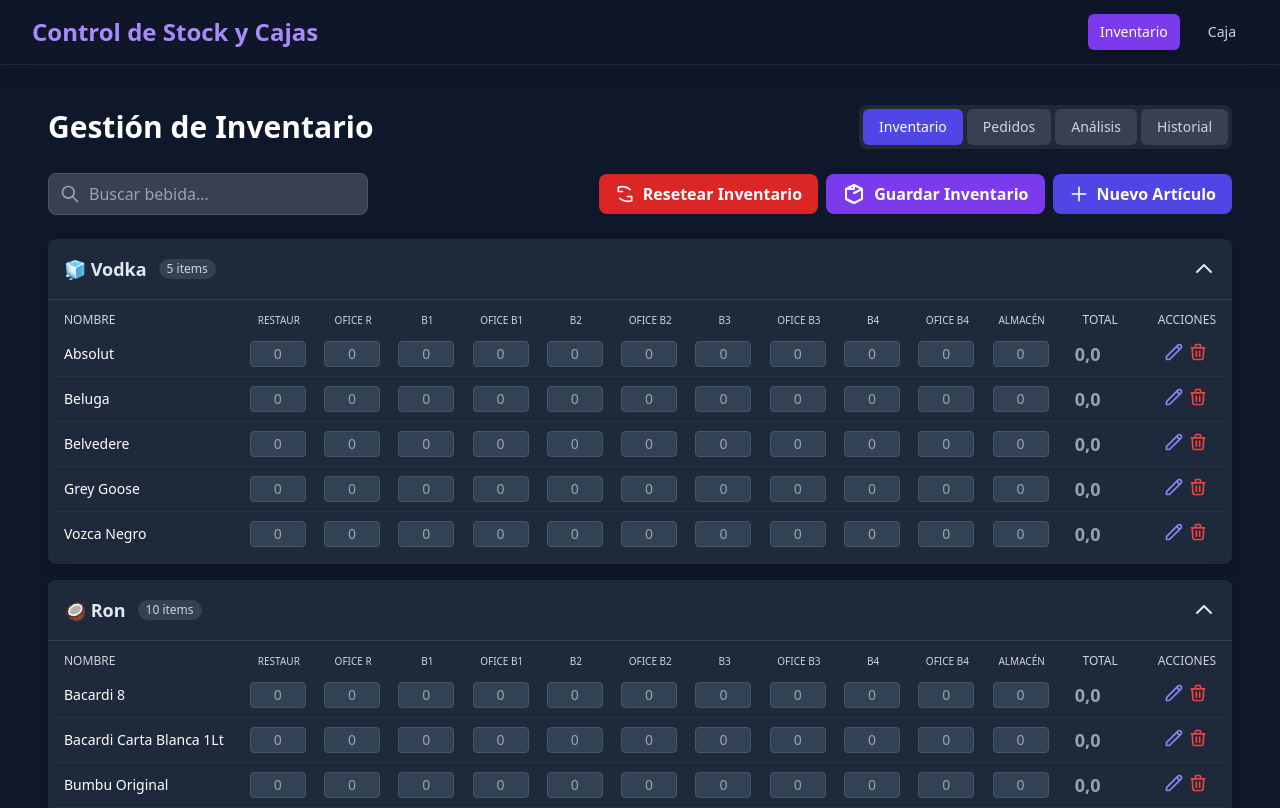
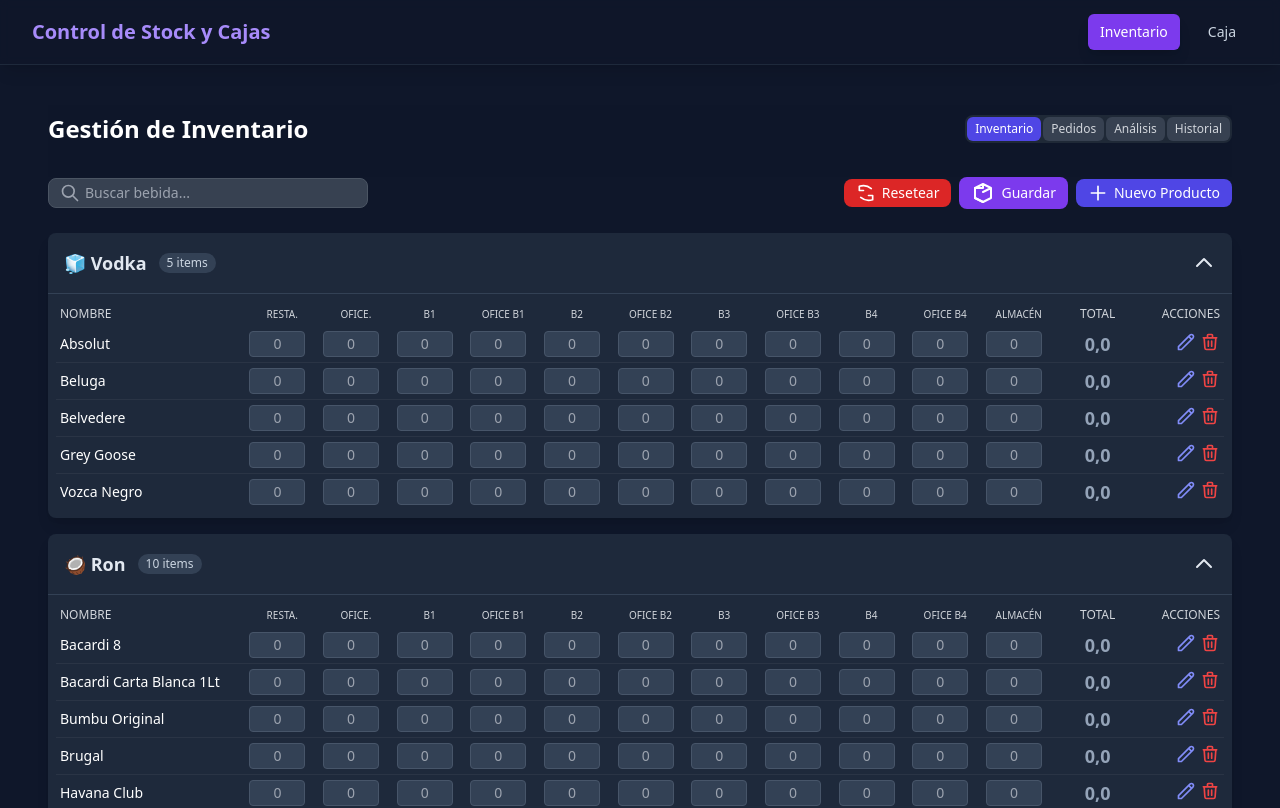
Before and after one commit to MiryamMiravalles/inventario_app, a React (Vite) app: page / in a window 1280 px wide. Shown: the top 808 px of the page. Built offline with nearby package versions, Linux system fonts and the light colour scheme.

Commit message:
frontend botones

```diff
--- a/App.tsx
+++ b/App.tsx
@@ -1521,7 +1521,7 @@ const App: React.FC = () => {
       <nav className="bg-slate-900/80 backdrop-blur-sm shadow-lg sticky top-0 z-10 border-b border-slate-800">
         <div className="max-w-7xl mx-auto px-4 sm:px-6 lg:px-8">
           <div className="flex items-center justify-between h-16">
-            <div className="flex-shrink-0 text-violet-400 font-bold text-2xl">
+            <div className="flex-shrink-0 text-violet-400 font-bold text-xl">
               Control de Stock y Cajas
             </div>
 
--- a/components/Inventory.tsx
+++ b/components/Inventory.tsx
@@ -245,7 +245,6 @@ const InventoryComponent: React.FC<InventoryProps> = ({
   >({});
 
   const [analysisDate, setAnalysisDate] = useState("");
-  const [snapshotDate, setSnapshotDate] = useState("");
 
   const [searchTerm, setSearchTerm] = useState("");
 
@@ -964,7 +963,7 @@ const InventoryComponent: React.FC<InventoryProps> = ({
   const tabClasses = (
     tabName: "inventory" | "orders" | "analysis" | "history"
   ) =>
-    `px-4 py-2 text-sm font-medium rounded-md transition-colors duration-200 ${
+    `px-2 py-1 text-xs font-medium rounded-md transition-colors duration-200 ${
       activeTab === tabName
         ? "bg-indigo-600 text-white"
         : "bg-gray-700 text-gray-300 hover:bg-gray-600"
@@ -1170,30 +1169,30 @@ const InventoryComponent: React.FC<InventoryProps> = ({
               </div>
               <button
                 onClick={() => removeOrderItem(index)}
-                className="p-2 bg-red-600 rounded text-white"
-              >
-                <TrashIcon />
+                className="p-1 bg-red-600 rounded text-white h-7 w-7 flex items-center justify-center"
+              >
+                <TrashIcon className="h-4 w-4" />
               </button>
             </div>
           );
         })}
         <button
           onClick={addOrderItem}
-          className="text-indigo-400 hover:text-indigo-300 text-sm font-semibold"
+          className="text-indigo-400 hover:text-indigo-300 text-xs font-medium mt-1"
         >
           + Añadir Artículo (manualmente)
         </button>
         <div className="flex justify-end p-4 border-t border-gray-700 rounded-b-lg mt-4 bg-gray-800">
           <button
             onClick={closeOrderModal}
-            className="bg-gray-600 hover:bg-gray-700 text-white font-bold py-2 px-4 rounded-lg mr-2 transition duration-300"
+            className="bg-gray-600 hover:bg-gray-700 text-white font-medium py-1.5 px-3.5 rounded-lg mr-2 text-sm transition duration-300"
           >
             Cancelar
           </button>
           <button
             onClick={handleSaveOrder}
             disabled={!canSave}
-            className={`font-bold py-2 px-4 rounded-lg transition duration-300 ${
+            className={`font-medium py-1.5 px-3.5 rounded-lg text-sm transition duration-300 ${
               canSave
                 ? "bg-indigo-600 hover:bg-indigo-700 text-white"
                 : "bg-slate-700 text-slate-500 cursor-not-allowed"
@@ -1209,10 +1208,15 @@ const InventoryComponent: React.FC<InventoryProps> = ({
 
   return (
     <div className="p-4 animate-fade-in">
-      <div className="flex justify-between items-center mb-6">
-        <h1 className="text-3xl font-bold text-white">Gestión de Inventario</h1>
-        <div className="flex gap-2">
-          <div className="bg-gray-800 p-1 rounded-lg flex space-x-1">
+      {/* Contenedor Sticky para Título y Tabs */}
+      <div className="sticky top-[64px] z-20 bg-slate-900/90 backdrop-blur-sm pt-2 pb-4">
+        <div className="flex justify-between items-center mb-4">
+          <h1 className="text-2xl font-bold text-white">
+            Gestión de Inventario
+          </h1>
+          <div className="flex gap-1">
+            <div className="bg-gray-800 p-0.5 rounded-lg flex space-x-0.5">
+              {/* Botones de Pestaña */}
               <button
                 onClick={() => setActiveTab("inventory")}
                 className={tabClasses("inventory")}
@@ -1240,42 +1244,46 @@ const InventoryComponent: React.FC<InventoryProps> = ({
             </div>
           </div>
         </div>
+      </div>
+      {/* Fin Contenedor Sticky */}
       {activeTab === "inventory" && (
         <div className="space-y-6">
-          <div className="flex flex-col md:flex-row justify-between items-start md:items-center mb-4 gap-4">
+          <div className="flex flex-col md:flex-row justify-between items-start md:items-center mb-4 gap-3">
             <div className="relative w-full md:max-w-xs">
               <div className="absolute inset-y-0 left-0 pl-3 flex items-center pointer-events-none text-gray-400">
-                <SearchIcon />
+                <SearchIcon className="h-4 w-4" />
               </div>
               <input
                 type="text"
                 placeholder="Buscar bebida..."
                 value={searchTerm}
                 onChange={(e) => setSearchTerm(e.target.value)}
-                className="bg-gray-700 text-white rounded-lg pl-10 pr-4 py-2 w-full border border-gray-600 focus:outline-none focus:ring-2 focus:ring-indigo-500 placeholder-gray-400"
+                className="bg-gray-700 text-white rounded-lg pl-9 pr-3 py-1 w-full text-sm border border-gray-600 focus:outline-none focus:ring-2 focus:ring-indigo-500 placeholder-gray-400"
               />
             </div>
             <div className="flex justify-end items-center gap-2 flex-wrap w-full md:w-auto">
               <button
                 onClick={handleResetInventory}
-                className="bg-red-600 hover:bg-red-700 text-white font-bold py-2 px-4 rounded-lg flex items-center gap-2 transition duration-300"
-              >
-                <RefreshIcon />
-                <span className="hidden sm:inline">Resetear Inventario</span>
+                className="bg-red-600 hover:bg-red-700 text-white font-medium py-1 px-3 rounded-lg flex items-center gap-1.5 text-sm transition duration-300"
+              >
+                <RefreshIcon className="h-4 w-4" />
+                {/* Texto abreviado para móvil */}
+                <span className="hidden md:inline">Resetear</span>
               </button>
               <button
                 onClick={handleSaveInventorySnapshot}
-                className="bg-violet-600 hover:bg-violet-700 text-white font-bold py-2 px-4 rounded-lg flex items-center gap-2 transition duration-300"
-              >
-                <InventoryIcon />
-                <span className="hidden sm:inline">Guardar Inventario</span>
+                className="bg-violet-600 hover:bg-violet-700 text-white font-medium py-1 px-3 rounded-lg flex items-center gap-1.5 text-sm transition duration-300"
+              >
+                <InventoryIcon className="h-4 w-4" />
+                {/* Texto abreviado para móvil */}
+                <span className="hidden md:inline">Guardar</span>
               </button>
               <button
                 onClick={() => openInventoryModal(undefined)}
-                className="bg-indigo-600 hover:bg-indigo-700 text-white font-bold py-2 px-4 rounded-lg flex items-center gap-2 transition duration-300"
-              >
-                <PlusIcon />
-                <span className="hidden sm:inline">Nuevo Artículo</span>
+                className="bg-indigo-600 hover:bg-indigo-700 text-white font-medium py-1 px-3 rounded-lg flex items-center gap-1.5 text-sm transition duration-300"
+              >
+                <PlusIcon className="h-4 w-4" />
+                <span className="hidden md:inline">Nuevo Producto</span>
               </button>
             </div>
           </div>
@@ -1302,23 +1310,24 @@ const InventoryComponent: React.FC<InventoryProps> = ({
                     <table className="min-w-full">
                       <thead>
                         <tr>
-                          <th className="px-2 py-1 text-left text-xs font-medium text-gray-300 uppercase sticky left-0 bg-slate-800 z-10 w-[180px]">
+                          <th className="p-1 text-left text-xs font-medium text-gray-300 uppercase sticky left-0 bg-slate-800 z-10 w-[120px] sm:w-[180px]">
                             NOMBRE
                           </th>
                           {INVENTORY_LOCATIONS.map((loc) => (
                             <th
-                              className="px-2 py-1 text-center text-[10px] font-medium text-gray-300 uppercase w-[70px] whitespace-nowrap overflow-hidden text-ellipsis"
+                              className="p-1 text-center text-[10px] font-medium text-gray-300 uppercase w-[40px] sm:w-[70px] whitespace-nowrap overflow-hidden text-ellipsis" // W: 40px en móvil
                               key={loc}
+                              title={loc}
                             >
                               {loc.length > 8
-                                ? loc.substring(0, 7).toUpperCase()
+                                ? loc.substring(0, 5).toUpperCase() + "."
                                 : loc.toUpperCase()}
                             </th>
                           ))}
-                          <th className="px-2 py-1 text-center text-xs font-medium text-gray-300 uppercase w-20">
+                          <th className="p-1 text-center text-xs font-medium text-gray-300 uppercase w-[40px] sm:w-20">
                             TOTAL
                           </th>
-                          <th className="px-2 py-1 text-right text-xs font-medium text-gray-300 uppercase w-20">
+                          <th className="p-1 text-right text-xs font-medium text-gray-300 uppercase w-10 sm:w-20">
                             ACCIONES
                           </th>
                         </tr>
@@ -1326,13 +1335,13 @@ const InventoryComponent: React.FC<InventoryProps> = ({
                       <tbody className="divide-y divide-gray-700/50">
                         {items.map((item) => (
                           <tr key={item.id} className="hover:bg-gray-700/50">
-                            <td className="px-2 py-1 whitespace-nowrap text-sm font-medium text-white sticky left-0 bg-slate-800 z-10 w-[180px]">
+                            <td className="p-1 whitespace-nowrap text-sm font-medium text-white sticky left-0 bg-slate-800 z-10 w-[120px] sm:w-[180px]">
                               {item.name}
                             </td>
                             {INVENTORY_LOCATIONS.map((loc) => (
                               <td
                                 key={loc}
-                                className="px-2 py-1 whitespace-nowrap w-[70px]"
+                                className="p-1 whitespace-nowrap w-[40px] sm:w-[70px]"
                               >
                                 <input
                                   type="text"
@@ -1354,12 +1363,12 @@ const InventoryComponent: React.FC<InventoryProps> = ({
                                     )
                                   }
                                   onBlur={() => handleStockInputBlur(item, loc)}
-                                  className="bg-slate-700 text-white rounded p-0.5 w-14 text-center text-sm border border-slate-600"
+                                  className="bg-slate-700 text-white rounded p-0.5 w-8 sm:w-14 text-center text-xs sm:text-sm border border-slate-600"
                                   placeholder="0"
                                 />
                               </td>
                             ))}
-                            <td className="px-4 py-2 whitespace-nowrap text-lg font-bold w-20">
+                            <td className="p-1 text-center whitespace-nowrap text-lg font-bold w-[40px] sm:w-20">
                               <span
                                 className={
                                   calculateTotalStock(item) > 0.001
@@ -1372,7 +1381,7 @@ const InventoryComponent: React.FC<InventoryProps> = ({
                                   .replace(".", ",")}
                               </span>
                             </td>
-                            <td className="px-4 py-2 whitespace-nowrap text-right text-sm w-20">
+                            <td className="p-1 whitespace-nowrap text-right text-sm w-10 sm:w-20">
                               <button
                                 onClick={() => openInventoryModal(item)}
                                 className="text-indigo-400 mr-1"
@@ -1405,10 +1414,10 @@ const InventoryComponent: React.FC<InventoryProps> = ({
           <div className="text-right mb-4">
             <button
               onClick={() => openOrderModal()}
-              className="bg-indigo-600 hover:bg-indigo-700 text-white font-bold py-2 px-4 rounded-lg flex items-center gap-2 transition duration-300 ml-auto"
-            >
-              <PlusIcon />
-              <span className="hidden sm:inline">Nuevo Pedido</span>
+              className="bg-indigo-600 hover:bg-indigo-700 text-white font-medium py-1 px-3 rounded-lg flex items-center gap-1.5 text-sm transition duration-300 ml-auto"
+            >
+              <PlusIcon className="h-4 w-4" />
+              <span className="hidden md:inline">Nuevo Pedido</span>
             </button>
           </div>
           <div className="bg-gray-800 shadow-xl rounded-lg overflow-x-auto">
@@ -1457,7 +1466,7 @@ const InventoryComponent: React.FC<InventoryProps> = ({
                       {order.status === PurchaseOrderStatus.Pending && (
                         <button
                           onClick={() => handleReceiveOrder(order)}
-                          className="px-2 py-1 bg-green-600/30 text-green-400 hover:bg-green-600 hover:text-white rounded text-xs font-bold transition duration-300"
+                          className="px-1.5 py-0.5 bg-green-600/30 text-green-400 hover:bg-green-600 hover:text-white rounded text-xs font-medium transition duration-300"
                         >
                           Recibir
                         </button>
@@ -1467,10 +1476,10 @@ const InventoryComponent: React.FC<InventoryProps> = ({
                         <span className="text-green-400 font-bold">OK</span>
                       )}
                     </td>
-                    <td className="px-6 py-4 whitespace-nowrap text-right text-sm">
+                    <td className="px-4 py-2 whitespace-nowrap text-right text-sm">
                       <button
                         onClick={() => openOrderModal(order)}
-                        className="text-indigo-400 mr-4"
+                        className="text-indigo-400 mr-2 h-4 w-4"
                       >
                         <PencilIcon />
                       </button>
@@ -1480,7 +1489,7 @@ const InventoryComponent: React.FC<InventoryProps> = ({
                             "¿Seguro que quieres eliminar este pedido?"
                           ) && onDeletePurchaseOrder(order.id)
                         }
-                        className="text-red-500"
+                        className="text-red-500 h-4 w-4"
                       >
                         <TrashIcon />
                       </button>
@@ -1501,7 +1510,7 @@ const InventoryComponent: React.FC<InventoryProps> = ({
             <div className="flex items-center gap-2 flex-wrap">
               <button
                 onClick={handleSaveCurrentInventory}
-                className="bg-green-600 hover:bg-green-700 text-white font-bold py-2 px-4 rounded-lg flex items-center gap-2 transition duration-300"
+                className="bg-green-600 hover:bg-green-700 text-white font-medium py-1 px-3 rounded-lg text-sm transition duration-300"
               >
                 Guardar Análisis de Consumo
               </button>
@@ -1597,7 +1606,7 @@ const InventoryComponent: React.FC<InventoryProps> = ({
             </h2>
             <button
               onClick={handleDeleteAllHistory}
-              className="bg-red-600 hover:bg-red-700 text-white font-bold py-2 px-4 rounded-lg flex items-center gap-2 transition duration-300"
+              className="bg-red-600 hover:bg-red-700 text-white font-medium py-1 px-3 rounded-lg flex items-center gap-1.5 text-sm transition duration-300"
             >
               <TrashIcon /> Borrar Historial Completo
             </button>
```
Lines whose indentation alone changed are shown as unchanged.
